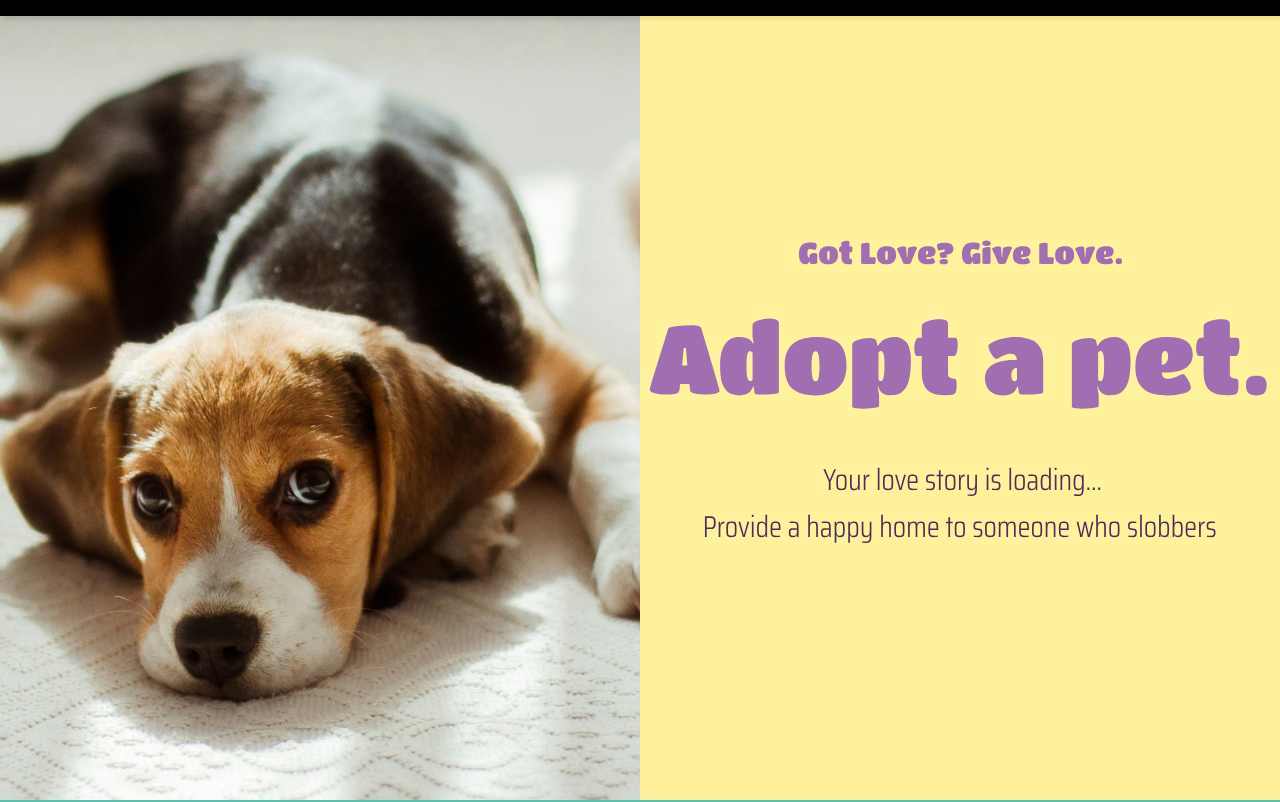
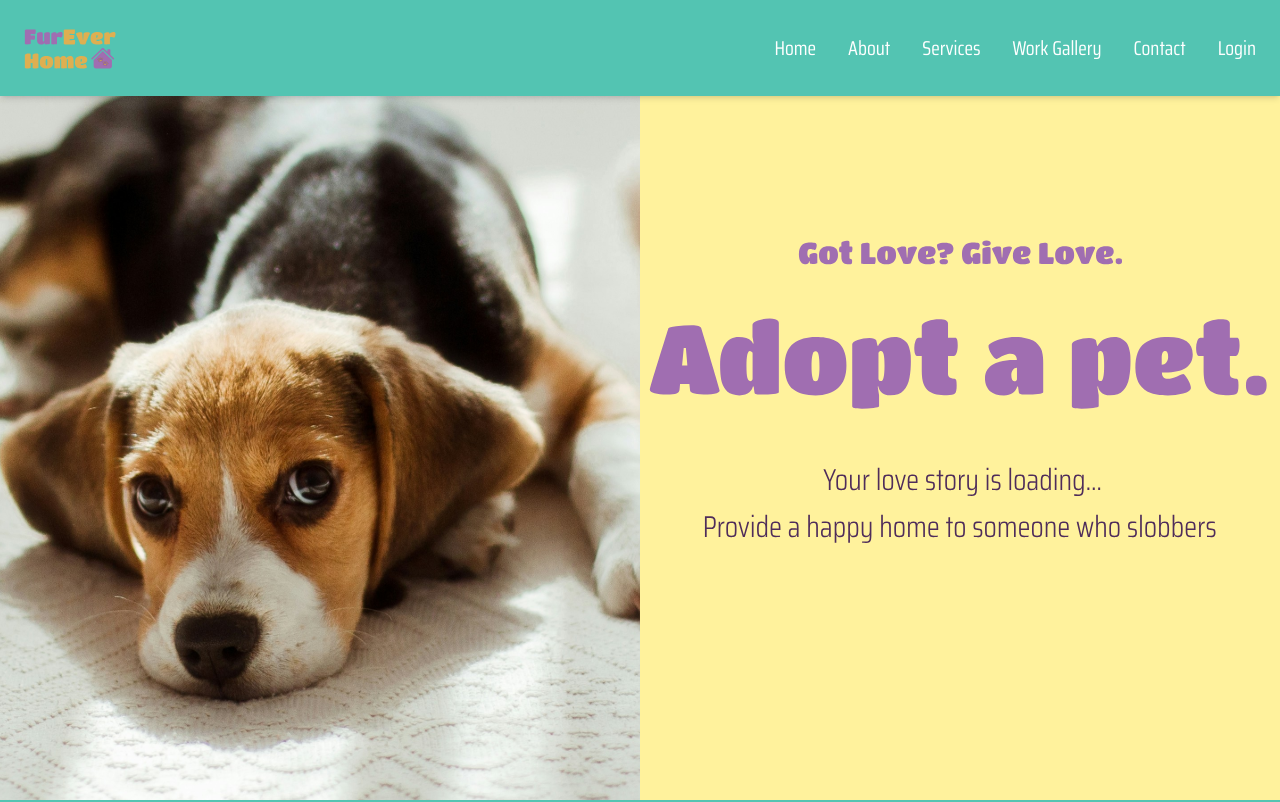
Before and after one commit to LCRazo/FurEverHome-website, a React (Create React App) app: page / in a window 1280 px wide. Shown: the top 802 px of the page. Built offline with nearby package versions, Linux system fonts and the light colour scheme.

Commit message:
finished navbar and updated page ids

```diff
--- a/src/components/Adopt/Adopt.js
+++ b/src/components/Adopt/Adopt.js
@@ -5,7 +5,7 @@ import adoptSlang from '../assets/adoptSlang.svg';
 function Adopt() {
 
   return (
-    <section id="pets" className="bg-c4b2 py-12 px-4 text-center">
+    <section id="about" className="bg-c4b2 py-12 px-4 text-center">
       {/* Catchphrase */}
       <div className="flex justify-center mb-10">
         <img src={adoptSlang} alt="catchphrase" className="" />
--- a/src/components/Events/Events.js
+++ b/src/components/Events/Events.js
@@ -7,25 +7,25 @@ import eventSlang from '../assets/eventslang.svg';
 function Events() {
     return(
 
-        <section id="pets" className= "bg-deaf51 py-12 px-4 text-center ">
+        <section id="events" className= "bg-deaf51 py-12 px-4 text-center ">
               {/*Title */}
                {/*mb = margin botton ml= margin left */}
               <div className="flex justify-center mb-10">
-              <img src={event} className="h-20 md:h-auto"></img>
+              <img src={event} alt="event-img"lassName="h-20 md:h-auto"></img>
               </div>
 
              {/*Image on Left */}
             <div className='flex flex-col md:flex-row justify-space-around items-center'>
             <div className="flex flex-col items-center">
                         <div className="mb-3 overflow-hidden flex items-center justify-center">
-                            <img src={eventLogo}  className="" ></img>
+                            <img src={eventLogo} alt="logoFooter" className="" ></img>
                         </div>
             </div>
 
             {/*Create Event Button and Description*/}
             <div className="flex flex-col items-center">
                         <div className="ml-3 overflow-hidden flex items-center justify-center">
-                            <img src={eventSlang}  className="" ></img>
+                            <img src={eventSlang} alt="eventSlang"  className="" ></img>
                         </div>
                         <p className='mt-4 ml-3 text-white font-saira text-2xl '>Create local pet events where adopters can meet your adorable animals from the website in person. It's the perfect chance to connect, play, and find your fur-ever match!</p>
                         <Link to='/api/event/schedule' className='mt-4 bg-a87834 text-white font-saira text-2xl px-5 py-2 rounded-md hover:bg-a06EB1 transition-colors'>Create Event</Link>
--- a/src/components/Header/Header.js
+++ b/src/components/Header/Header.js
@@ -7,7 +7,7 @@ import pet from '../assets/homepage-dog.svg';
 
 function Header() {
   return(
-    <section id="pets" className="bg-[#FFF29C] min-h-screen flex flex-col md:flex-row">
+    <section id="home" className="bg-[#FFF29C] min-h-screen flex flex-col md:flex-row">
 
       {/* Left Column with Full-Height Pet Image */}
       {/* <div className="flex-1 flex items-stretch justify-self-start">
--- a/src/components/Navbar/NavBar.js
+++ b/src/components/Navbar/NavBar.js
@@ -1,5 +1,6 @@
 import React, {useState,useEffect}from 'react';
 import 'bootstrap/dist/css/bootstrap.min.css';
+import FurEverLogo from '../assets/FurEverlogo.svg';
 import './NavBar.css';
 import 'jquery/dist/jquery.slim.min.js';
 import '@popperjs/core/dist/umd/popper.min.js';
@@ -34,43 +35,104 @@ function Navbar(){
   }, []);
 
 
+
+
+  // return (
+
+  //   <section id="contact" className="bg-c4b2 py-4 px-8 text-white font-saira text-2xl">
+  //     <div className="flex justify-between items-center mx-auto">
+
+  //       {/* Logo Left */}
+  //       <div className="">
+  //         <img src={FurEverLogo} alt="FurEver Logo" className="top-0 left-0 " />
+  //       </div>
+
+  //       {/* Nav Links Right */}
+  //       <div className="flex gap-8">
+  //         <p className="hover:underline cursor-pointer">Home</p>
+  //         <p className="hover:underline cursor-pointer">About</p>
+  //         <p className="hover:underline cursor-pointer">Sign Up</p>
+  //         <p className="hover:underline cursor-pointer">Contact</p>
+  //       </div>
+
+  //     </div>
+  // </section>
+
+  //   //Responsive NavBar
+  //   // <nav className={`navbar navbar-expand-lg fixed-top ${isScrolled ? 'scrolled' : ''}`}>
+
+  //   //   {/* ToggleButton */}
+  //   //   <button
+  //   //     className="navbar-toggler navbar-brand"
+  //   //     type="button"
+  //   //     data-toggle="collapse"
+  //   //     data-target="#navbarNav"
+  //   //     aria-controls="navbarNav"
+  //   //     aria-expanded={isMenuOpen ? 'true' : 'false'}
+  //   //     aria-label="Toggle navigation"
+  //   //     onClick={handleToggle}
+  //   //   >
+  //   //     <span className="navbar-toggler-icon"></span>
+  //   //   </button>
+
+  //     // <div className={`collapse navbar-collapse justify-content-center ${isMenuOpen ? 'show' : ''}`} id="navbarNav">
+  //     //   <ul className={`navbar-nav ${isMenuOpen ? '' : 'bg-highlight'}`}>
+  //     //     <li className="nav-item ml-auto">
+
+  //     //     </li>
+  //     //     <li className="nav-item">
+  //     //       <a className="nav-link" href="#about">About</a>
+  //     //     </li>
+  //     //     <li className="nav-item">
+  //     //       <a className="nav-link" href="#services">Services</a>
+  //     //     </li>
+  //     //     <li className="nav-item">
+  //     //       <a className="nav-link" href="#work-gallery">Work Gallery</a>
+  //     //     </li>
+  //     //     <li className="nav-item">
+  //     //       <a className="nav-link" href="#contact">Contact</a>
+  //     //     </li>
+  //     //   </ul>
+  //     // </div>
+  //   // </nav>
+  // );
   return (
-    //Responsive NavBar
-    <nav className={`navbar navbar-expand-lg fixed-top ${isScrolled ? 'scrolled' : ''}`}>
+    <nav className={`bg-c4b2 shadow-md w-full fixed top-0 z-50 transition-all duration-300 ${isScrolled ? 'scrolled' : ''}`}>
+      <div className=" mx-auto px-6 py-4 flex items-center justify-between">
 
-      {/* ToggleButton */}
-      <button
-        className="navbar-toggler navbar-brand"
-        type="button"
-        data-toggle="collapse"
-        data-target="#navbarNav"
-        aria-controls="navbarNav"
-        aria-expanded={isMenuOpen ? 'true' : 'false'}
-        aria-label="Toggle navigation"
-        onClick={handleToggle}
-      >
-        <span className="navbar-toggler-icon"></span>
-      </button>
+        <img src={FurEverLogo} alt="FurEver Logo" className="top-0 left-0 h-12" />
 
-      <div className={`collapse navbar-collapse justify-content-center ${isMenuOpen ? 'show' : ''}`} id="navbarNav">
-        <ul className={`navbar-nav ${isMenuOpen ? '' : 'bg-highlight'}`}>
-          <li className="nav-item ml-auto">
+        <button className="md:hidden focus:outline-none" onClick={handleToggle} aria-label="Toggle Menu">
+          <svg className="w-6 h-6 text-white" fill="none" stroke="currentColor" strokeWidth={2} viewBox="0 0 24 24">
+            {isMenuOpen ? (
+              <path strokeLinecap="round" strokeLinejoin="round" d="M6 18L18 6M6 6l12 12" />
+            ) : (
+              <path strokeLinecap="round" strokeLinejoin="round" d="M4 8h16M4 16h16" />
+            )}
+          </svg>
+        </button>
 
-          </li>
-          <li className="nav-item">
-            <a className="nav-link" href="#about">About</a>
-          </li>
-          <li className="nav-item">
-            <a className="nav-link" href="#services">Services</a>
-          </li>
-          <li className="nav-item">
-            <a className="nav-link" href="#work-gallery">Work Gallery</a>
-          </li>
-          <li className="nav-item">
-            <a className="nav-link" href="#contact">Contact</a>
-          </li>
-        </ul>
+        {/* Desktop Nav */}
+        <div className="hidden md:flex space-x-8 text-white text-xl font-saira">
+          <a href="#home" className="text-white no-underline hover:underline cursor-pointer">Home</a>
+          <a href="#about" className="text-white no-underline hover:underline">About</a>
+          <a href="#events" className="text-white no-underline hover:underline">Services</a>
+          <a href="#pets" className="text-white no-underline hover:underline">Work Gallery</a>
+          <a href="#contact" className="text-white no-underline hover:underline">Contact</a>
+          <a href="#signUp" className="text-white no-underline hover:underline">Login</a>
+        </div>
       </div>
+
+      {/* Mobile Menu */}
+      {isMenuOpen && (
+        <div className="md:hidden bg-c4b2 px-6 pb-4 text-white text-lg font-saira space-y-4">
+          <a href="#home" onClick={handleToggle} className="text-white no-underline block hover:underline">Home</a>
+          <a href="#about" onClick={handleToggle} className="text-white no-underline block hover:underline">About</a>
+          <a href="#services" onClick={handleToggle} className="text-white no-underline block hover:underline">Services</a>
+          <a href="#work-gallery" onClick={handleToggle} className="text-white no-underline block hover:underline">Work Gallery</a>
+          <a href="#contact" onClick={handleToggle} className="text-white no-underline block hover:underline">Contact</a>
+        </div>
+      )}
     </nav>
   );
 };
```
